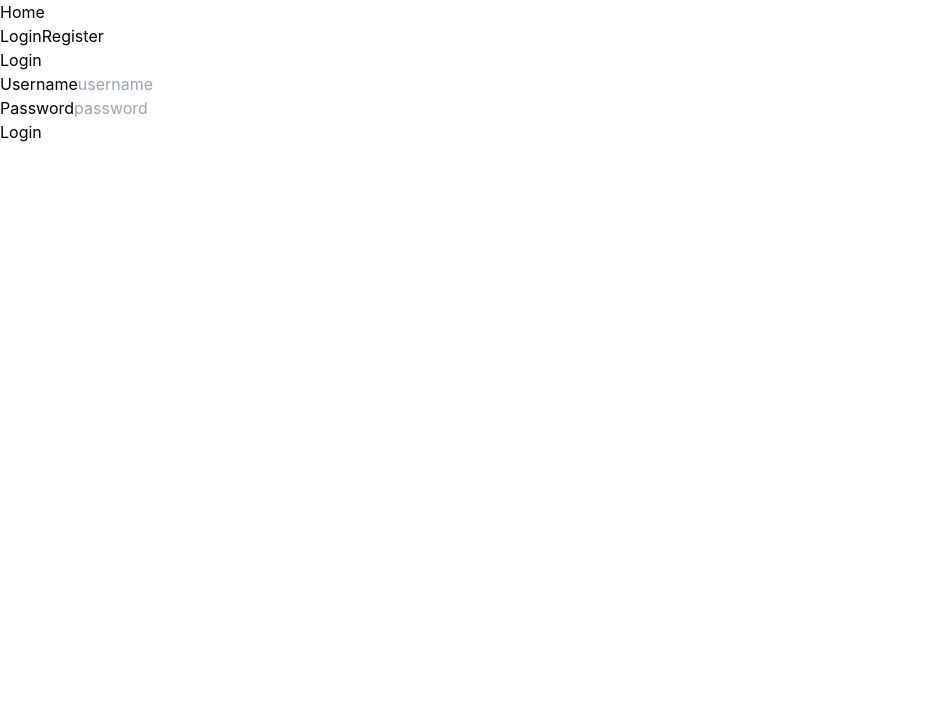
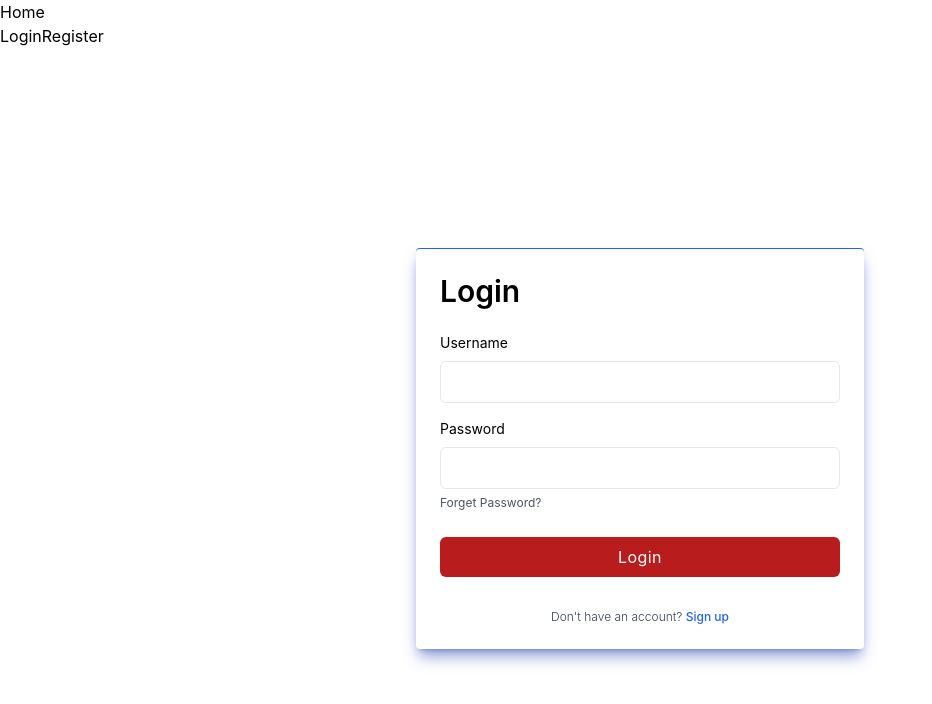
Before and after one commit to thewilheim/snswlicensereact, a React (Create React App) app: page /login in a window 1280 px wide. Shown: the top 704 px of the page, without its empty margins (0-932 px from the left). Built offline with nearby package versions, Linux system fonts and the light colour scheme.

Commit message:
Login.jsx Tailwind CSS applied

```diff
--- a/src/App.css
+++ b/src/App.css
@@ -1,5 +1,6 @@
 .App {
   text-align: center;
+
 }
 
 .App-logo {
@@ -11,6 +12,7 @@
   .App-logo {
     animation: App-logo-spin infinite 20s linear;
   }
+
 }
 
 .App-header {
--- a/src/components/users/login.jsx
+++ b/src/components/users/login.jsx
@@ -21,29 +21,55 @@ export default function Login() {
   }
 
   return (
+    <div class="relative flex flex-col justify-center min-h-screen overflow-hidden">
+      <div class="w-full p-6 m-auto bg-white border-t border-blue-600 rounded shadow-lg shadow-blue-800/50 lg:max-w-md">
+        <h1 class="text-3xl font-semibold text-left text-black-700">Login</h1>
+
+        <form class="mt-6" onSubmit={(e) => e.preventDefault()}>
           <div>
-      <h1>Login</h1>
-      <form onSubmit={(e) => e.preventDefault()}>
-        <label>Username</label>
+            <label for="email" class="block text-sm text-black-800">
+              Username
+            </label>
             <input
-          type="text"
+              type="email"
+              class="block w-full px-4 py-2 mt-2 text-black-700 bg-white border rounded-md focus:border-blue-400 focus:ring-blue-300 focus:outline-none focus:ring focus:ring-opacity-40"
               value={username}
-          placeholder="username"
               onChange={(e) => setUsername(e.target.value)}
             />
-        <br />
-
-        <label>Password</label>
+          </div>
+          <div class="mt-4">
+            <div>
+              <label for="password" class="block text-sm text-black-800">
+                Password
+              </label>
               <input
                 type="password"
+                class="block w-full px-4 py-2 mt-2 text-black-700 bg-white border rounded-md focus:border-blue-400 focus:ring-blue-300 focus:outline-none focus:ring focus:ring-opacity-40"
                 value={password}
-          placeholder="password"
                 onChange={(e) => setPassword(e.target.value)}
               />
-        <br />
-
-        <button onClick={login}>Login</button>
+            </div>
+            <a href="#" class="text-xs text-gray-600 hover:underline">
+              Forget Password?
+            </a>
+            <div class="mt-6">
+              <button
+                class="w-full px-4 py-2 tracking-wide text-white transition-colors duration-200 transform bg-red-700 rounded-md hover:bg-red-600 focus:outline-none"
+                onClick={login}
+              >
+                Login
+              </button>
+            </div>
+          </div>
         </form>
+        <p class="mt-8 text-xs font-light text-center text-gray-700">
+          {" "}
+          Don't have an account?{" "}
+          <a href="/register" class="font-medium text-blue-600 hover:underline">
+            Sign up
+          </a>
+        </p>
+      </div>
     </div>
   );
 }
```
Also changed, not shown: 1 other file (tests, documents, lock files or other folders). Lines whose indentation alone changed are shown as unchanged.
